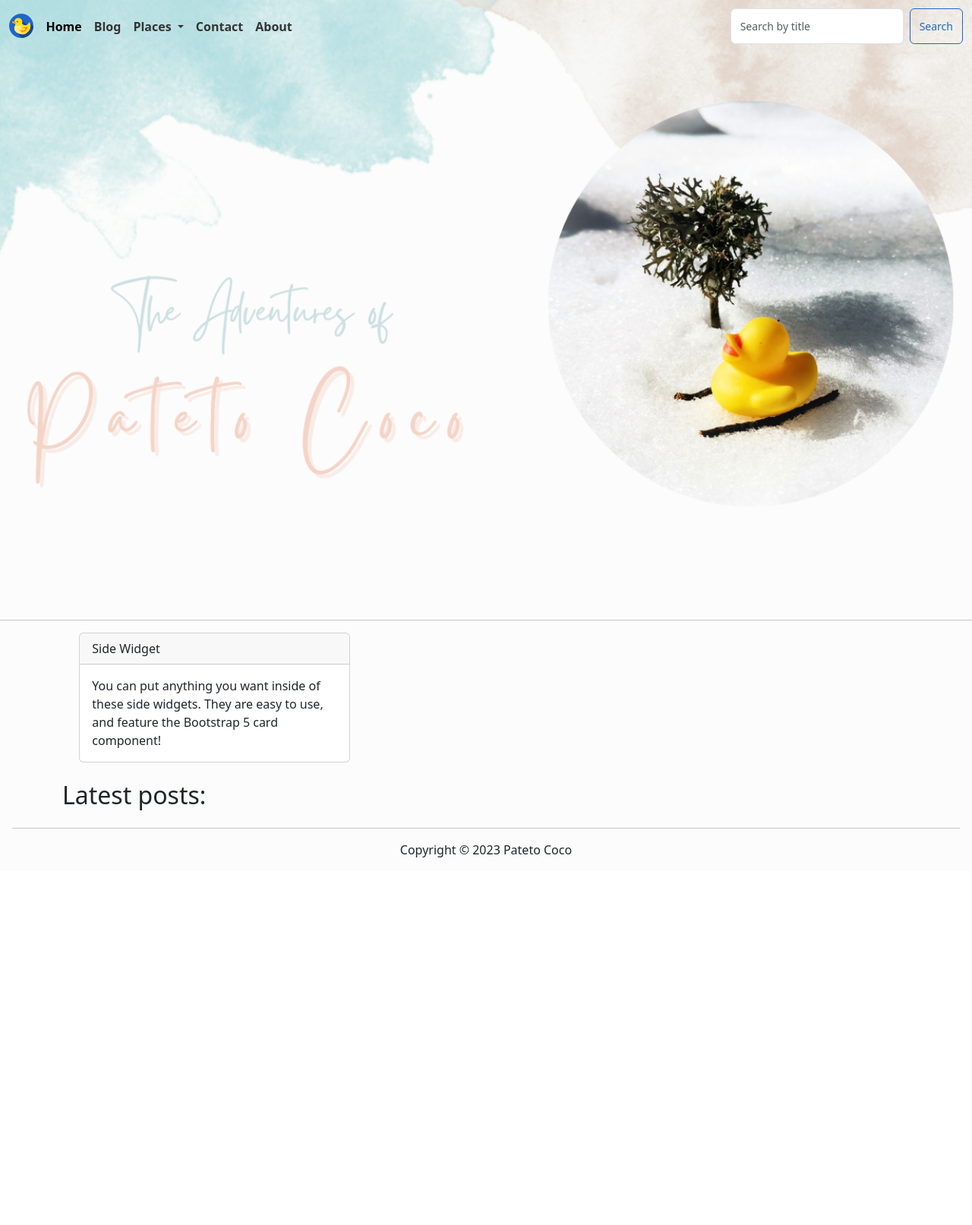
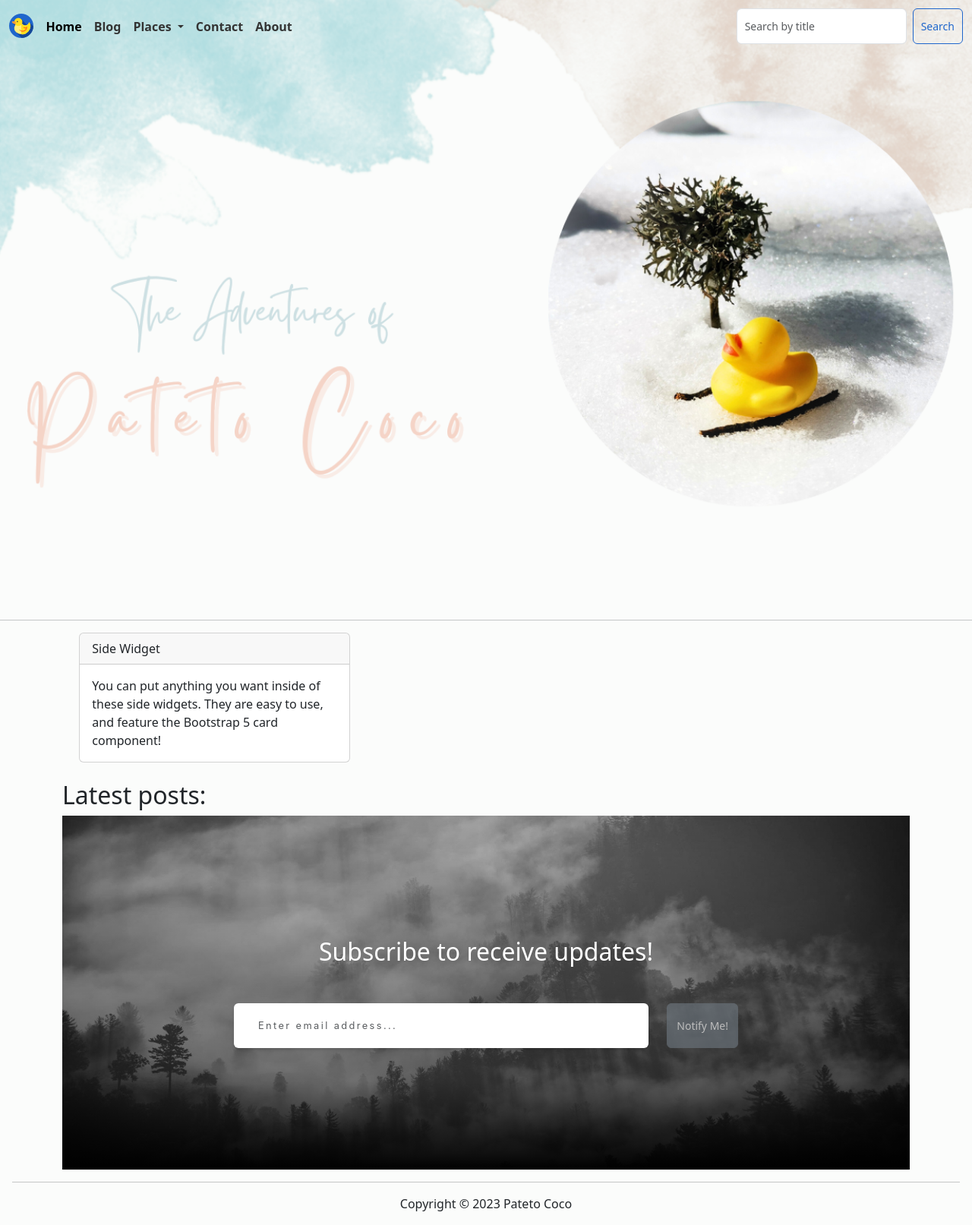
Before and after one commit to AleksKostadinov/pateto-coco, a Django app: page / in a window 1280 px wide. Shown: the whole page at 76% size. Before the commit the page ends 1129 px from the top, so only its background shows below. Run offline with Django 4.2, Linux system fonts and the light colour scheme; data that the repository does not hold is empty.

Commit message:
Add Subscribe section

```diff
--- a/project/coco/static/coco/css/main.css
+++ b/project/coco/static/coco/css/main.css
@@ -124,7 +124,7 @@ h1 {
 }
 
 .navbar-nav {
-  margin-left: 0.25rem; /* add some space between logo and buttons */
+    margin-left: 0.25rem; /* add some space between logo and buttons */
 }
 
 #search-placeholder {
@@ -190,13 +190,46 @@ main {
     /*font-size: .875rem;*/
     /*line-height: 1.5;*/
     border-radius: .375rem;
-    padding: .75rem 12px;
+    padding: .75rem 10px;
 }
 
 .btn {
     --bs-btn-font-size: 0.875rem;
+    --bs-btn-padding-x: 0.625rem;
+
 }
 
+
 .page-section {
-  padding: 6rem 0;
+    padding: 6rem 0;
 }
+
+.signup-section {
+    padding: 10rem 0;
+    background: linear-gradient(to bottom, rgba(0, 0, 0, 0.1) 0%, rgba(0, 0, 0, 0.5) 75%, #000 100%), url("../images/bg-signup.jpg") no-repeat scroll center;
+    background-size: cover;
+}
+
+.signup-section .form-signup input {
+    box-shadow: 0 0.1875rem 0.1875rem 0 rgba(0, 0, 0, 0.1) !important;
+    padding: 1.25rem 2rem;
+    height: auto;
+    font-family: "Varela Round", -apple-system, BlinkMacSystemFont, "Segoe UI", Roboto, "Helvetica Neue", Arial, sans-serif, "Apple Color Emoji", "Segoe UI Emoji", "Segoe UI Symbol", "Noto Color Emoji";
+    font-size: 80%;
+    letter-spacing: 0.15rem;
+    border: 0;
+}
+
+.col-auto #submitButton {
+    padding-right: calc(var(--bs-gutter-x) * 0.5);
+    padding-left: calc(var(--bs-gutter-x) * 0.5);
+}
+
+.btn.secondary {
+  pointer-events: none;
+  opacity: 0.65;
+}
+
+.btn-secondary{
+    opacity: var(--bs-btn-disabled-opacity);
+}
--- a/project/coco/templates/coco/home.html
+++ b/project/coco/templates/coco/home.html
@@ -34,6 +34,7 @@
                         </div>
                     </div>
                 </section>
+
                 <!-- Latest posts -->
                 <h2>Latest posts:</h2>
                 <div class="row">
@@ -57,7 +58,50 @@
                         {% endif %}
                     {% endfor %}
                 </div>
+
+                <!-- Signup-->
+                <section class="signup-section" id="signup">
+                    <div class="container px-4 px-lg-5">
+                        <div class="row gx-4 gx-lg-5">
+                            <div class="col-md-10 col-lg-8 mx-auto text-center">
+                                <i class="far fa-paper-plane fa-2x mb-2 text-white"></i>
+                                <h2 class="text-white mb-5">Subscribe to receive updates!</h2>
+
+                                <form class="form-signup" id="contactForm">
+                                    <!-- Email address input-->
+                                    <div class="row input-group-newsletter">
+                                        <div class="col">
+                                            <input class="form-control" id="emailAddress" type="email"
+                                                   placeholder="Enter email address..."
+                                                   aria-label="Enter email address..."
+                                                   data-sb-validations="required,email">
+                                        </div>
+                                        <div class="col-auto d-flex align-items-center">
+                                            <button class="btn btn-secondary" id="submitButton" type="submit"
+                                                    style="height: 100%;">
+                                                Notify Me!
+                                            </button>
+                                        </div>
+                                    </div>
+
+
+                                    <div class="d-none" id="submitSuccessMessage">
+                                        <div class="text-center mb-3 mt-2 text-white">
+                                            <div class="fw-bolder">Form submission successful!</div>
+                                        </div>
+                                    </div>
+
+                                    <div class="d-none" id="submitErrorMessage">
+                                        <div class="text-center text-danger mb-3 mt-2">Error sending message!</div>
+                                    </div>
+                                </form>
+                            </div>
+                        </div>
+                    </div>
+                </section>
+
             </div>
         </div>
     </div>
+
 {% endblock %}
```
Also changed, not shown: project/coco/static/coco/images/bg-signup.jpg (added).
